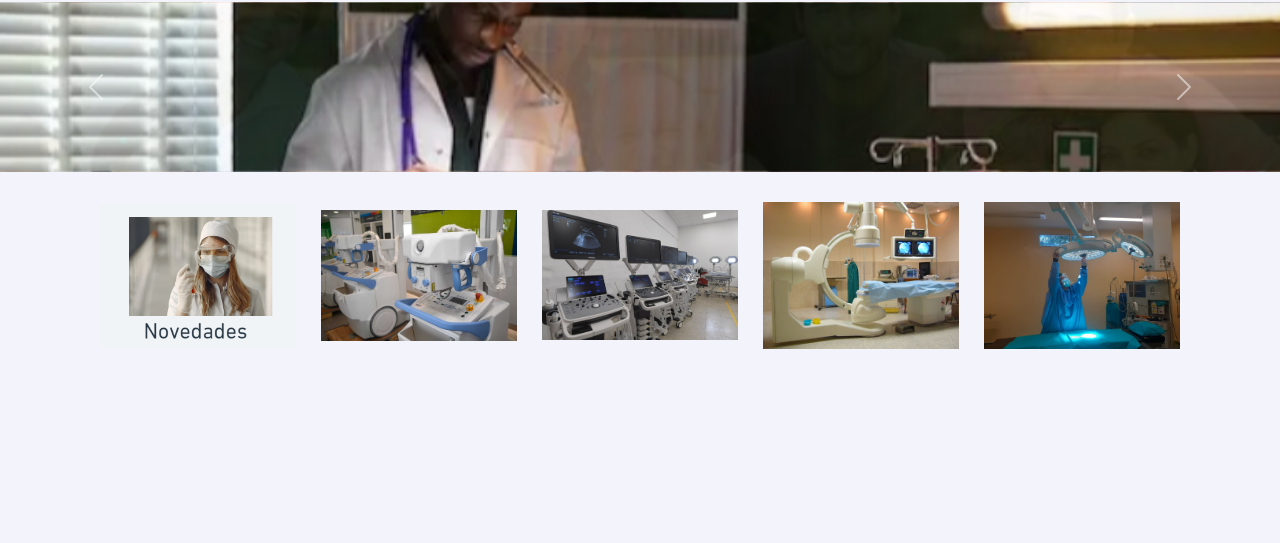
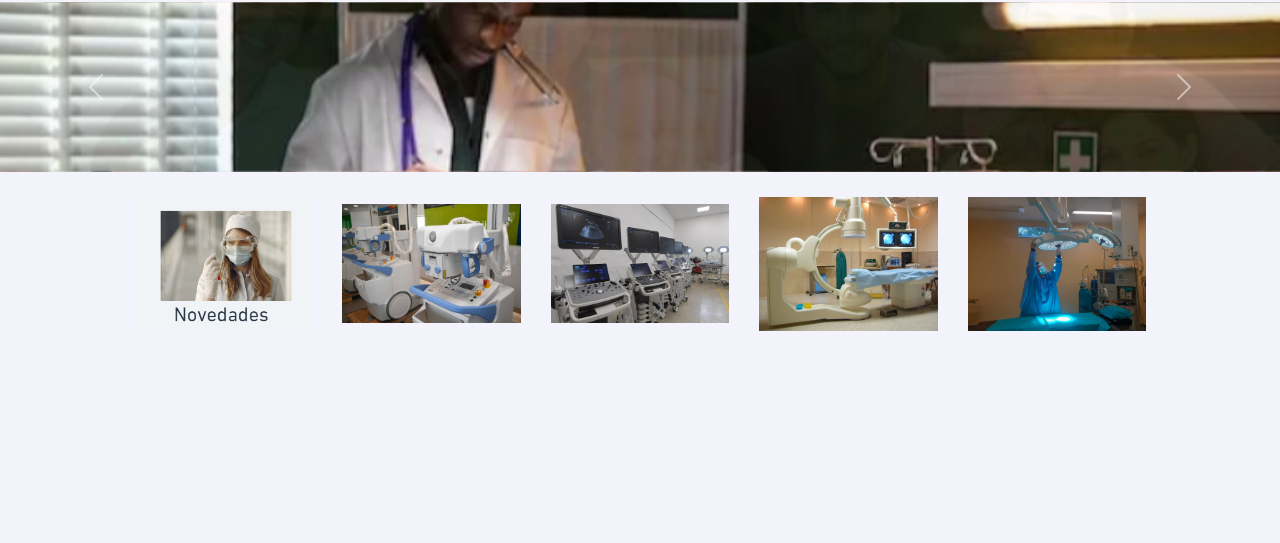
Before and after one commit to JulianCeballo/Mutualocp, a website: page pages/novedades.html in a window 1280 px wide. Shown: the part 107-650 px from the top of the page. Drawn offline with nearby package versions, Linux system fonts and the light colour scheme.

Commit message:
mi segundo proyecto

```diff
--- a/pages/novedades.html
+++ b/pages/novedades.html
@@ -98,26 +98,26 @@
 
           <main>
 
-             <section class= "grid-container">
+             <section class= "grid-containerdos">
 
-                <div class="item-grid uno">
+                <div class="item-g uno">
                       <img src="../img/Novedades.png" data-aos="flip-left"
                       data-aos-easing="ease-out-cubic"
                         data-aos-duration="2000" alt="imagendenovedades">
                 </div>
 
-                <div class="item-grid dos">
+                <div class="item-g dos">
                  <img src="../img/Equipamiento.jpg" alt="fotosdeequipamento">
 
                 </div>
-                 <div class="item-grid tres">
+                 <div class="item-g tres">
                 <img src="../img/equipamiento-2.jpeg" alt="imagen de equipamento2">
                  </div>
-                 <div class="item-grid cuatro">
+                 <div class="item-g cuatro">
                   <img src="../img/cama.jpeg" alt="imagen decama">
 
                  </div>
-                 <div class="item-grid cinco ">
+                 <div class="item-g cinco ">
                   <img src="../img/maquinaconluz.jpeg" alt="foto demaquina">
 
                  </div>
--- a/sass/main.scss
+++ b/sass/main.scss
@@ -171,6 +171,8 @@ header {
 
 
 
+
+
  /*Media query - Desktop*/
  @media only screen and ( min-width: 961px) {
 
--- a/sass/page/_novedades.scss
+++ b/sass/page/_novedades.scss
@@ -1,22 +1,27 @@
 /* estilos de html grid*/
 @import "../utilidades/variables";
 
-.grid-container {
+
+.grid-containerdos {
     display: grid;
-    grid-template-columns: repeat(auto-fit, minmax(200pcpx, 1fr));
+    grid-template-columns: repeat(auto-fit, minmax(200px, 1fr));
     grid-template-rows: auto;
-    gap: 10px;
-    place-items: center;
+    gap: 0px;
+
+
 }
 
-.grid-container .item-grid {
+
+.grid-containerdos .item-g {
     display: flex;
     justify-content: center;
     align-items: center;
-    padding: 10px;
-}
-
-.grid-container .item-grid img {
+    padding: 5px;
     max-width: 100%;
     height: auto;
 }
+
+.grid-containerdos img {
+    width: 100%;
+    height: auto;
+}
```
Also changed, not shown: css/styles.css, 1 other file.
